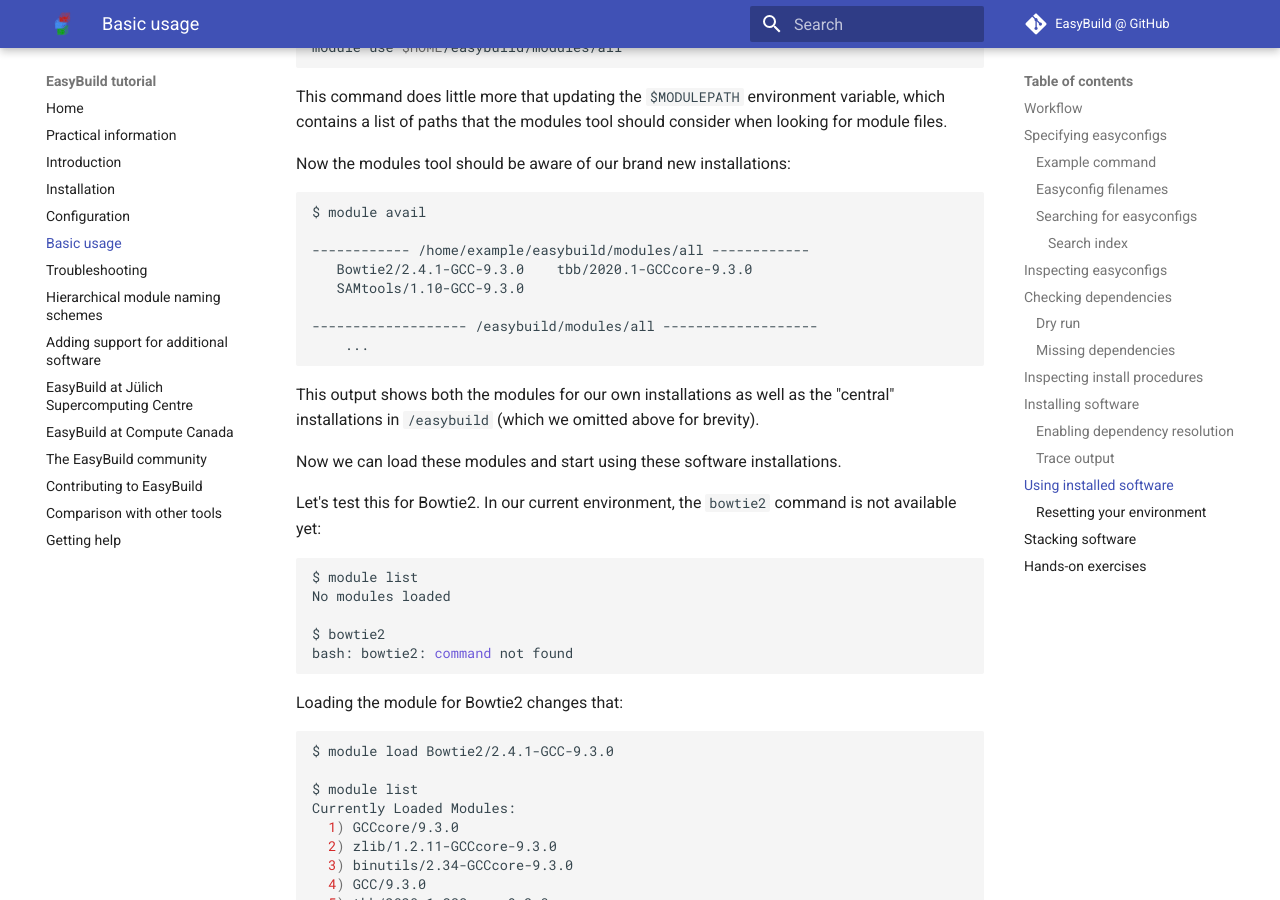
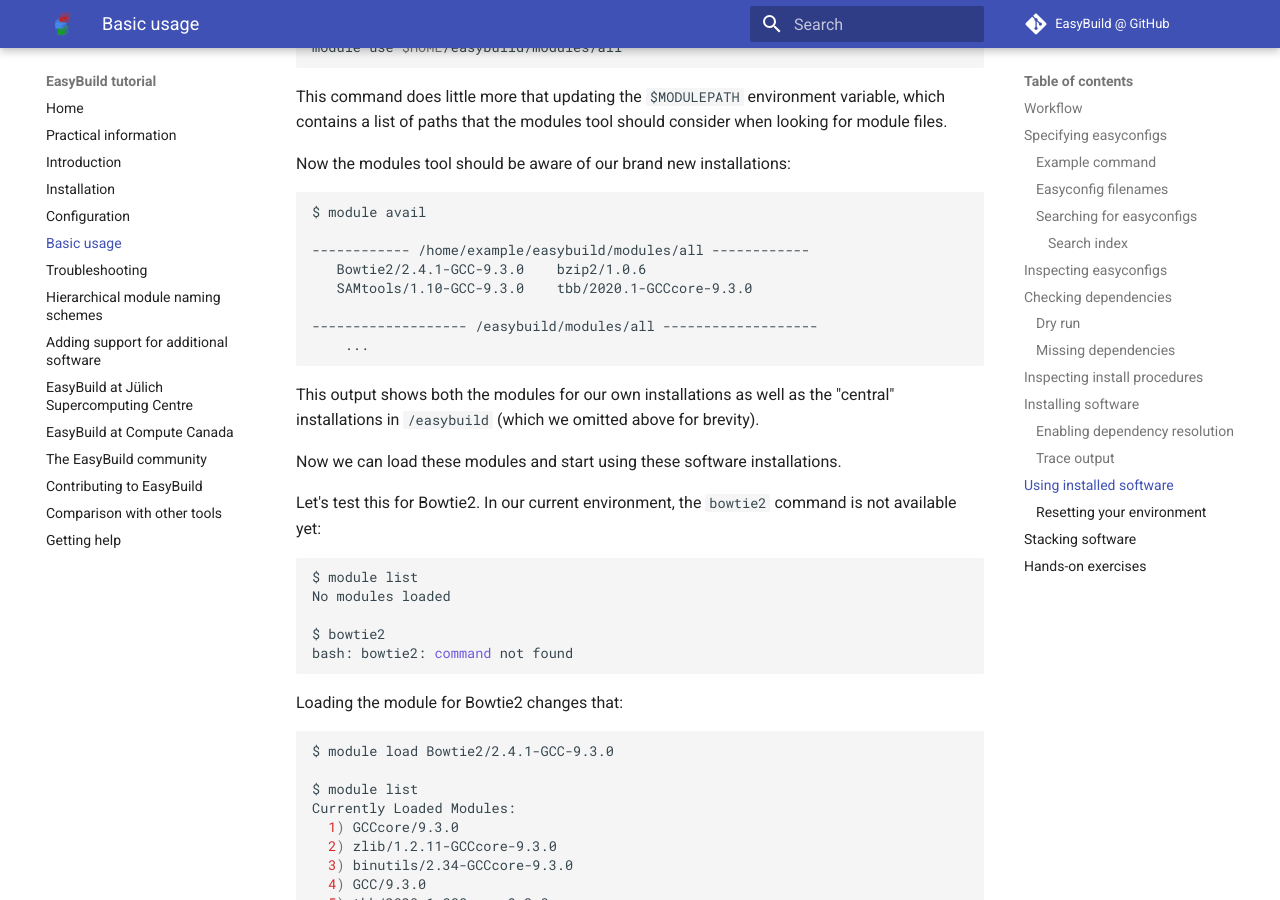
Before and after one commit to easybuilders/easybuild-tutorial, an MkDocs documentation site: the page built from docs/basic_usage/README.md, in a window 1280 px wide and 900 px high, scrolled down 13066 px. Built offline with MkDocs 1.6.1 and Material for MkDocs 9.7.7, drawn with Linux system fonts in a browser that asks for light colours.

Commit message:
minor tweaks

```diff
--- a/docs/basic_usage/README.md
+++ b/docs/basic_usage/README.md
@@ -619,8 +619,8 @@
 $ module avail
 
 ------------ /home/example/easybuild/modules/all ------------
-   Bowtie2/2.4.1-GCC-9.3.0    tbb/2020.1-GCCcore-9.3.0
-   SAMtools/1.10-GCC-9.3.0
+   Bowtie2/2.4.1-GCC-9.3.0    bzip2/1.0.6
+   SAMtools/1.10-GCC-9.3.0    tbb/2020.1-GCCcore-9.3.0
 
 ------------------- /easybuild/modules/all -------------------
     ...
```
Also changed, not shown: docs/community/README.md (+2 -2 lines).
